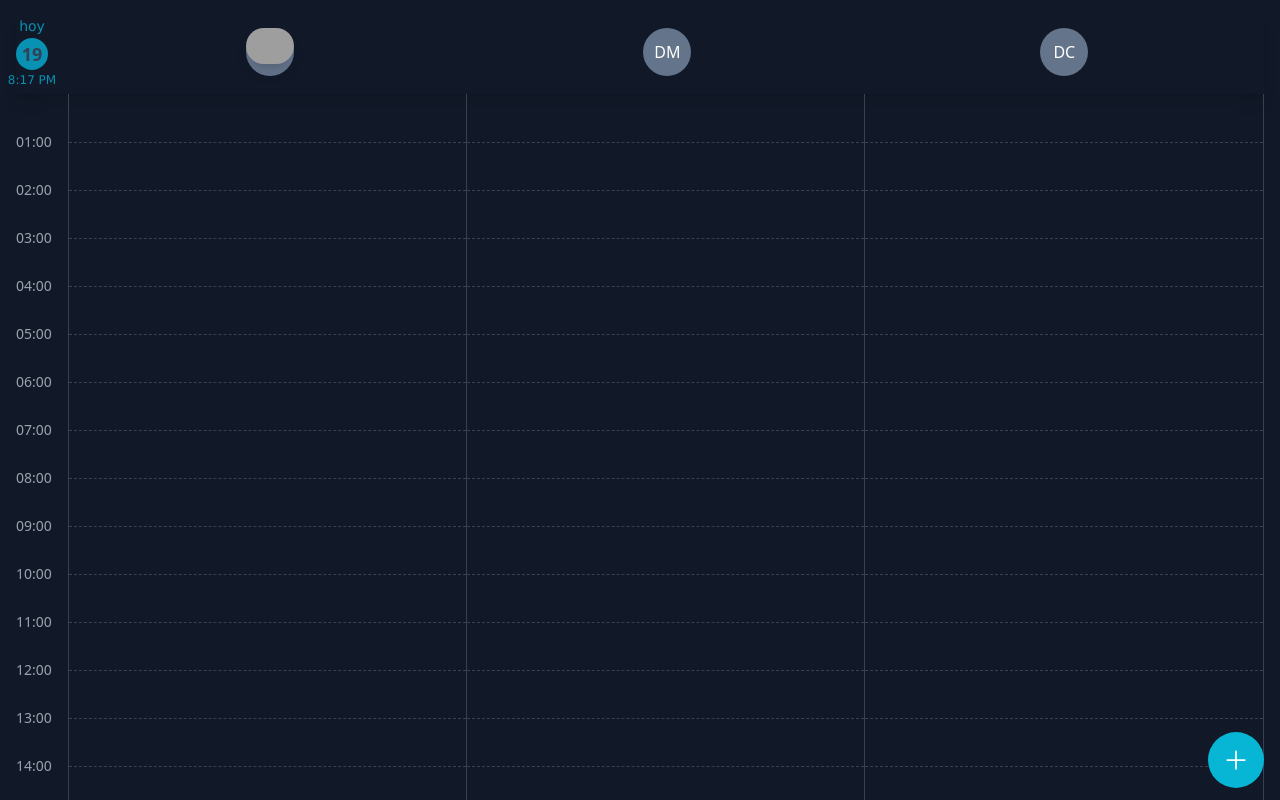
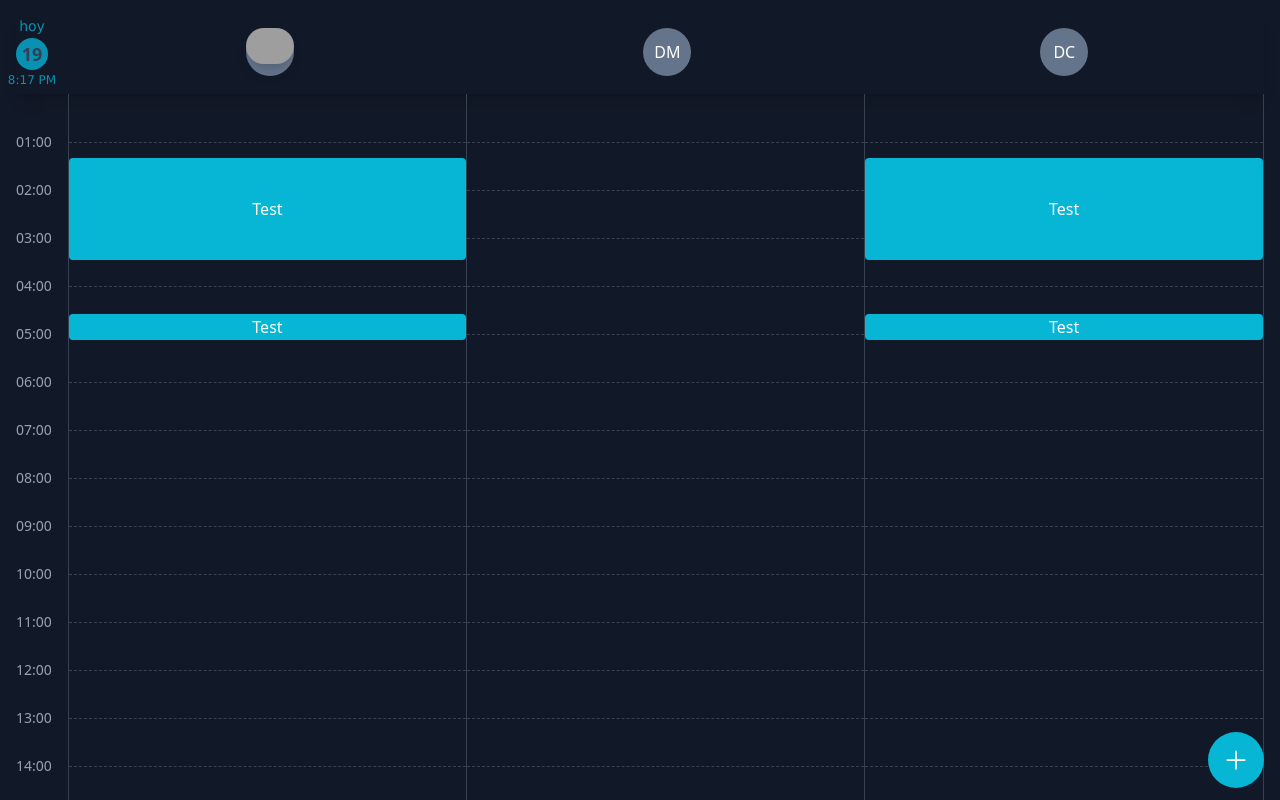
Before and after one commit to AbelClapton/dash-project, a Vue app: page /schedule/day in a window 1280 px wide. Built offline with nearby package versions, Linux system fonts and the light colour scheme; grey boxes are pictures that could not be loaded; what vue3-touch-events would draw is missing.

Commit message:
add events to day schedule view

```diff
--- a/src/modules/schedule/ScheduleDay.vue
+++ b/src/modules/schedule/ScheduleDay.vue
@@ -1,10 +1,10 @@
 <script setup>
 import { ref } from 'vue'
 import { useRouter } from 'vue-router'
-import CalendarTimeMarkers from '../../components/calendar/CalendarTimeMarkers.vue'
-import CalendarClock from '../../components/calendar/CalendarClock.vue'
-import FloatingButton from '../../components/FloatingButton.vue'
-/* import FloatingButton from '@/components/FloatingButton.vue' */
+import CalendarTimeMarkers from '@/components/calendar/CalendarTimeMarkers.vue'
+import CalendarClock from '@/components/calendar/CalendarClock.vue'
+import ScheduleDayEvent from '@/modules/schedule/ScheduleDayEvent.vue'
+import FloatingButton from '@/components/FloatingButton.vue'
 
 // data
 const router = useRouter()
@@ -16,11 +16,18 @@ const employees = ref([
 			'https://www.creative-tim.com/learning-lab/tailwind-starter-kit/img/team-4-470x470.png',
 		events: [
 			{ id: 1, start: '08:00', end: '10:00', title: 'Test' },
-			{ id: 1, start: '11:00', end: '11:30', title: 'Test' },
+			{ id: 2, start: '11:00', end: '11:30', title: 'Test' },
 		],
 	},
 	{ id: 2, name: 'Dassiel Morales' },
-	{ id: 3, name: 'Denzel Companioni' },
+	{
+		id: 3,
+		name: 'Denzel Companioni',
+		events: [
+			{ id: 3, start: '08:00', end: '10:00', title: 'Test' },
+			{ id: 4, start: '11:00', end: '11:30', title: 'Test' },
+		],
+	},
 	{ id: 4, name: 'Marcos Yegua' },
 ])
 
@@ -72,6 +79,7 @@ const onScroll = (event) => {
 			</div>
 		</div>
 
+		<!-- Grid -->
 		<div class="h-full flex gap-4 overflow-hidden">
 			<!-- Time Markers -->
 			<div class="h-full min-w-fit overflow-y-hidden" ref="timeMarkersDiv">
@@ -80,11 +88,11 @@ const onScroll = (event) => {
 				</div>
 			</div>
 
-			<!-- Events -->
+			<!-- Event Cells -->
 			<div class="h-full w-full overflow-auto" @scroll="onScroll">
 				<div class="flex">
 					<div
-						class="min-w-[33.3%] flex flex-col border-l border-l-gray-700"
+						class="min-w-[33.3%] flex flex-col border-l border-l-gray-700 relative"
 						v-for="employee in employees"
 						:key="employee.id"
 					>
@@ -93,6 +101,13 @@ const onScroll = (event) => {
 							v-for="index in 24"
 							:key="index"
 						></div>
+						<!-- Event Items -->
+						<ScheduleDayEvent
+							class="absolute left-0 w-full"
+							v-for="event in employee.events"
+							:key="event.id"
+							:event="event"
+						/>
 					</div>
 				</div>
 			</div>
--- a/src/components/CalendarEvent.vue
+++ b/src/modules/schedule/ScheduleDayEvent.vue
@@ -36,7 +36,7 @@ onMounted(() => {
 </script>
 
 <template>
-	<div class="w-full absolute left-0 pt-0.5 pr-1 ml-0.5" :style="styleObject">
+	<div class="w-full" :style="styleObject">
 		<div
 			class="h-full w-full bg-cyan-500 rounded flex items-center justify-center"
 		>
```
